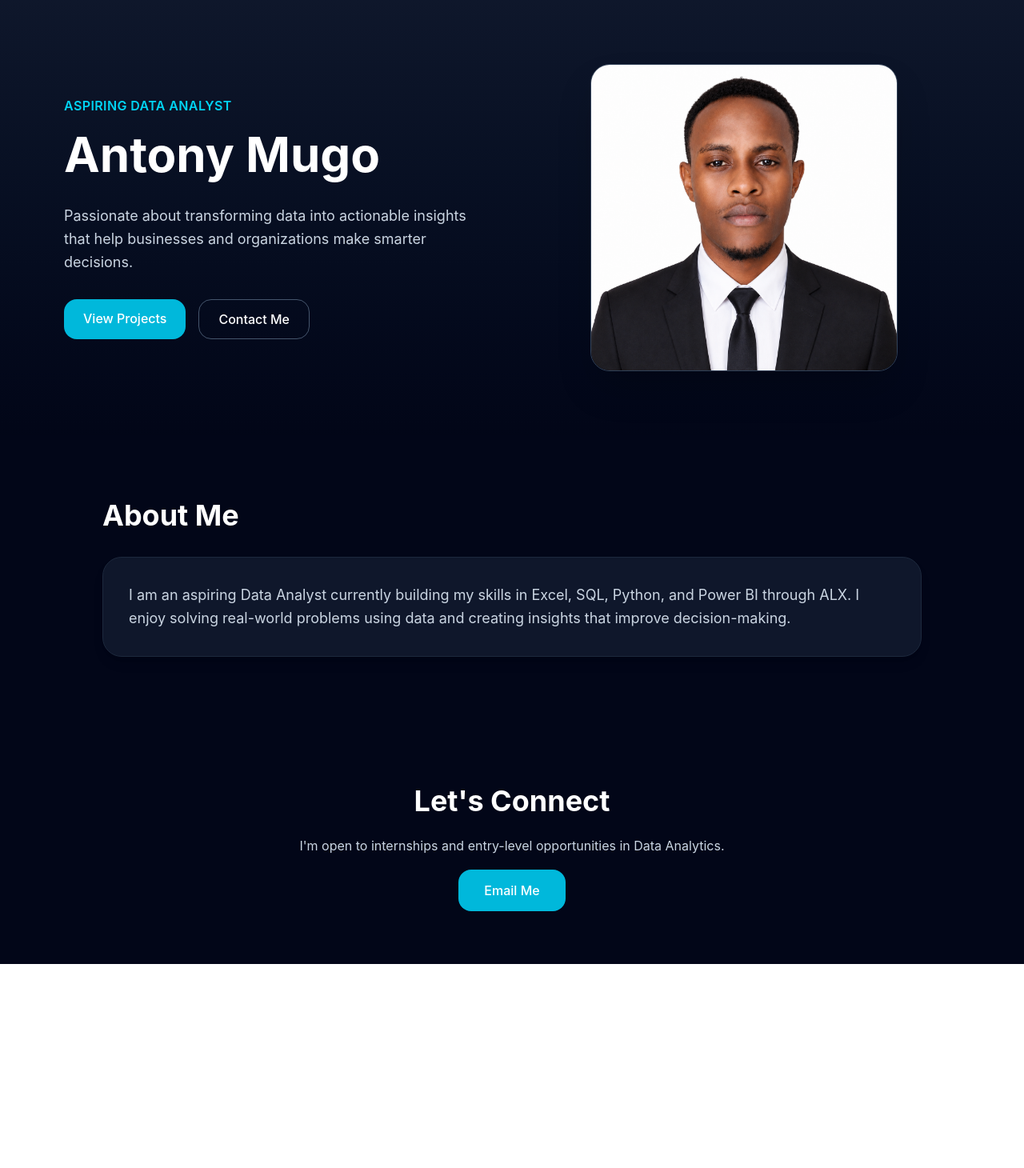
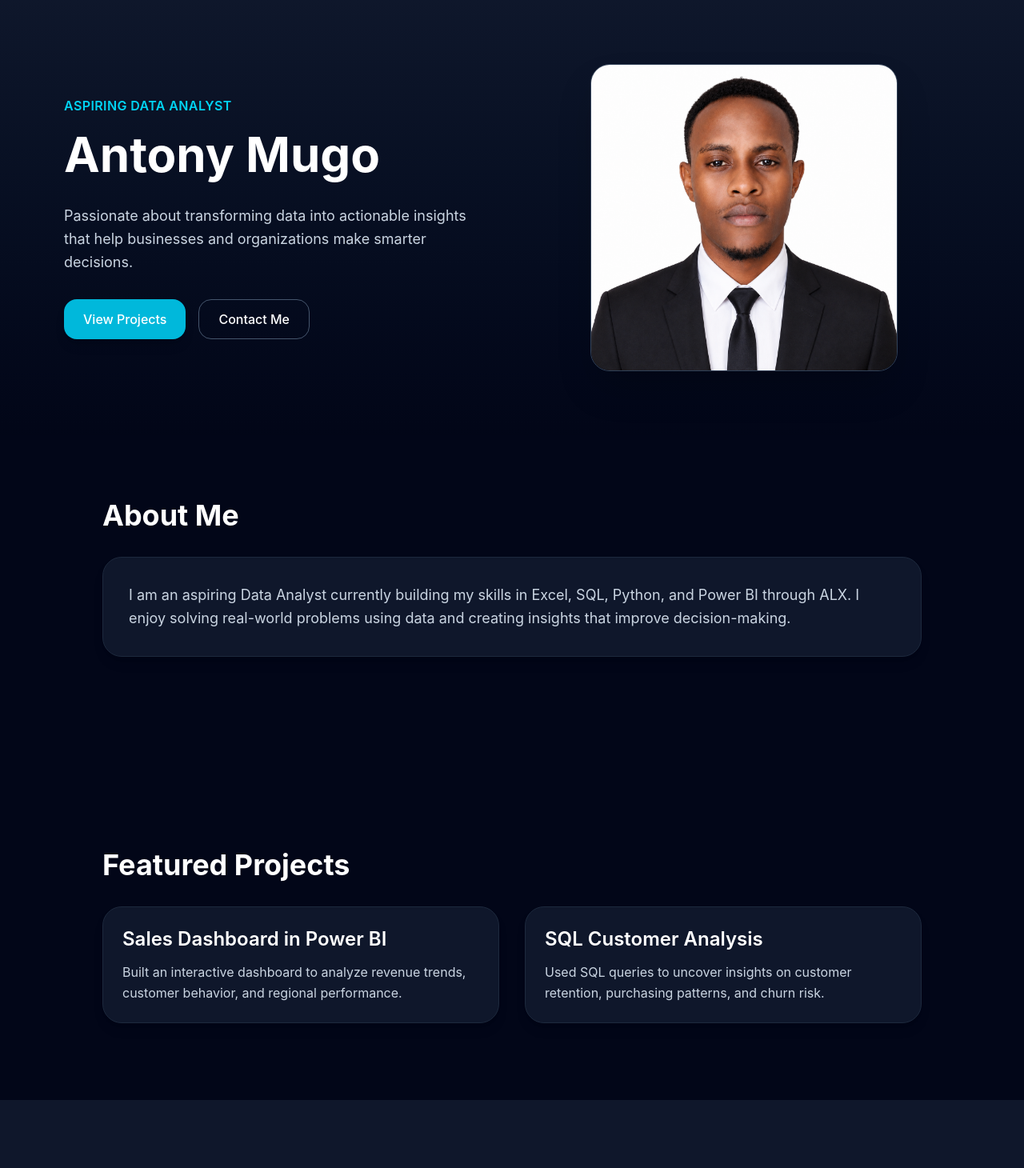
Before and after one commit to Antony10-cloud/my-portfolio, a React (Vite) app: page / in a window 1280 px wide. Shown: the top 1460 px of the page at 80% size. Before the commit the page ends 1205 px from the top, so only its background shows below. Built offline with nearby package versions, Linux system fonts and the light colour scheme.

Commit message:
Add projects section and scroll buttons

```diff
--- a/src/App.jsx
+++ b/src/App.jsx
@@ -1,6 +1,20 @@
 import profile from "./assets/profile.png";
 
 export default function PortfolioWebsite() {
+  const scrollToProjects = () => {
+    document.getElementById("projects")?.scrollIntoView({
+      behavior: "smooth",
+      block: "start",
+    });
+  };
+
+  const scrollToContact = () => {
+    document.getElementById("contact")?.scrollIntoView({
+      behavior: "smooth",
+      block: "start",
+    });
+  };
+
   return (
     <div className="min-h-screen bg-slate-950 text-white font-sans">
       {/* Hero Section */}
@@ -22,19 +36,19 @@ export default function PortfolioWebsite() {
             </p>
 
             <div className="flex flex-wrap gap-4">
-              <a
-                href="#projects"
-                className="bg-cyan-500 hover:bg-cyan-400 transition px-6 py-3 rounded-2xl font-medium"
+              <button
+                onClick={scrollToProjects}
+                className="bg-cyan-500 hover:bg-cyan-400 transition px-6 py-3 rounded-2xl font-medium shadow-lg"
               >
                 View Projects
-              </a>
+              </button>
 
-              <a
-                href="#contact"
+              <button
+                onClick={scrollToContact}
                 className="border border-slate-600 hover:border-cyan-400 transition px-6 py-3 rounded-2xl font-medium"
               >
                 Contact Me
-              </a>
+              </button>
             </div>
           </div>
 
@@ -52,7 +66,7 @@ export default function PortfolioWebsite() {
       </section>
 
       {/* About Section */}
-      <section className="px-8 md:px-20 py-20">
+      <section id="about" className="px-8 md:px-20 py-20">
         <div className="max-w-5xl mx-auto">
           <h2 className="text-4xl font-bold mb-8">About Me</h2>
           <div className="bg-slate-900 border border-slate-800 rounded-3xl p-8 shadow-lg">
@@ -66,17 +80,52 @@ export default function PortfolioWebsite() {
         </div>
       </section>
 
+      {/* Spacer to make scrolling more obvious */}
+      <div className="h-16"></div>
+
+      {/* Projects Section */}
+      <section id="projects" className="px-8 md:px-20 py-24">
+        <div className="max-w-5xl mx-auto">
+          <h2 className="text-4xl font-bold mb-8">Featured Projects</h2>
+
+          <div className="grid md:grid-cols-2 gap-8">
+            <div className="bg-slate-900 border border-slate-800 rounded-3xl p-6 shadow-lg hover:border-cyan-400 transition">
+              <h3 className="text-2xl font-semibold mb-3">
+                Sales Dashboard in Power BI
+              </h3>
+              <p className="text-slate-300 leading-relaxed">
+                Built an interactive dashboard to analyze revenue trends,
+                customer behavior, and regional performance.
+              </p>
+            </div>
+
+            <div className="bg-slate-900 border border-slate-800 rounded-3xl p-6 shadow-lg hover:border-cyan-400 transition">
+              <h3 className="text-2xl font-semibold mb-3">
+                SQL Customer Analysis
+              </h3>
+              <p className="text-slate-300 leading-relaxed">
+                Used SQL queries to uncover insights on customer retention,
+                purchasing patterns, and churn risk.
+              </p>
+            </div>
+          </div>
+        </div>
+      </section>
+
       {/* Contact Section */}
-      <section id="contact" className="px-8 md:px-20 py-20 text-center">
+      <section
+        id="contact"
+        className="px-8 md:px-20 py-20 text-center bg-slate-900"
+      >
         <h2 className="text-4xl font-bold mb-6">Let's Connect</h2>
-        <p className="text-slate-300 mb-8">
+        <p className="text-slate-300 mb-8 text-lg">
           I'm open to internships and entry-level opportunities in Data
           Analytics.
         </p>
 
         <a
-          href="mailto:your.email@example.com"
-          className="bg-cyan-500 hover:bg-cyan-400 transition px-8 py-4 rounded-2xl font-medium"
+          href="mailto:antonymugo@gmail.com"
+          className="inline-block bg-cyan-500 hover:bg-cyan-400 transition px-8 py-4 rounded-2xl font-medium shadow-lg"
         >
           Email Me
         </a>
```
